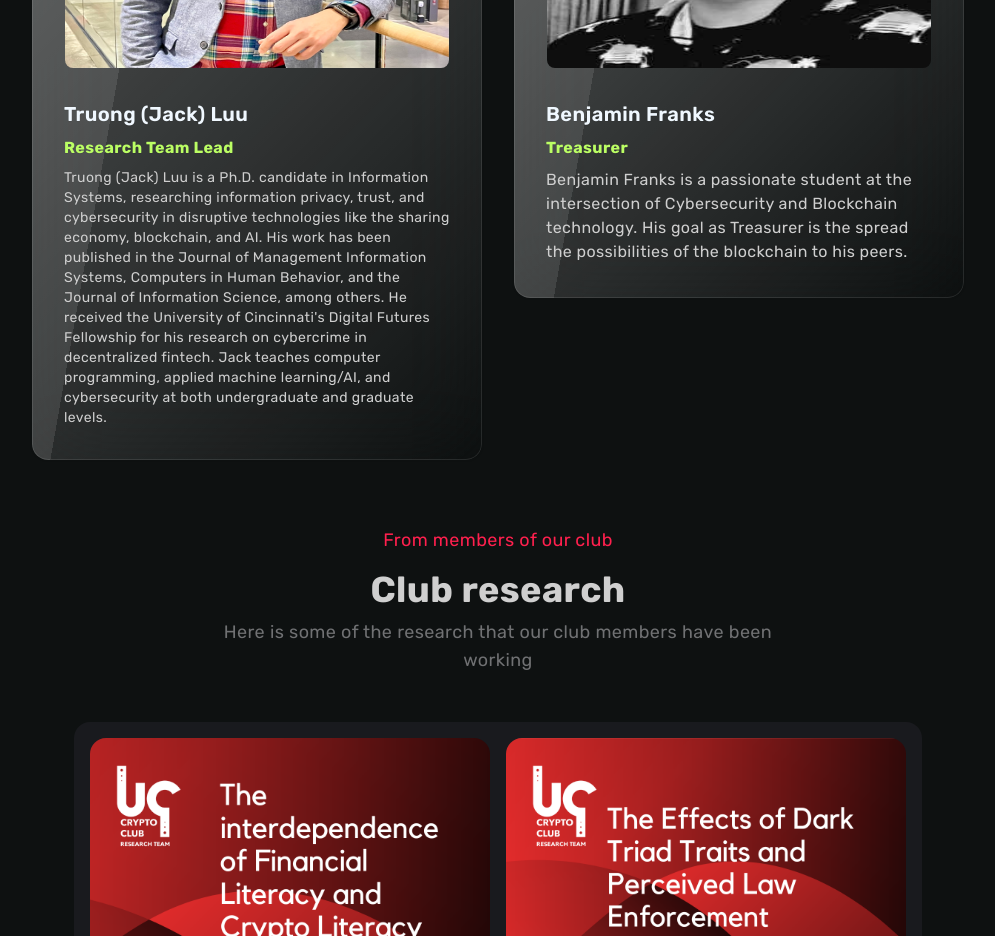
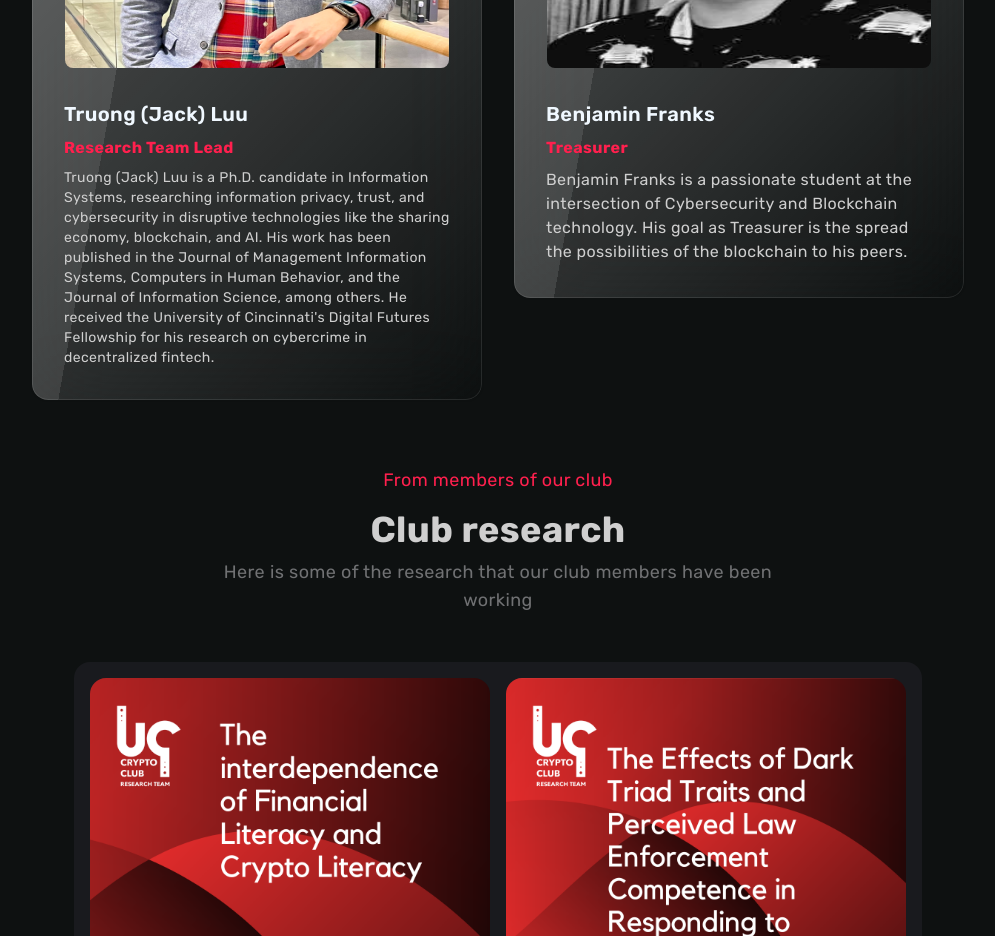
Before and after one commit to NekruzAsh/Cryptocurrency-club-website, a Next.js app: page / in a window 1280 px wide. Shown: the part 2080-3016 px from the top of the page, without its empty margins (142-1137 px from the left). Built offline with nearby package versions, Linux system fonts and the light colour scheme.

Commit message:
updated about section and fixed minor color changes.

```diff
--- a/app/components/About.jsx
+++ b/app/components/About.jsx
@@ -65,7 +65,7 @@ const About = () => {
             </figure>
             <div className="card-body">
               <h2 className="card-title">Truong (Jack) Luu</h2>
-              <h4 className="text-[#bbfe64]">Research Team Lead</h4>
+              <h4 className="text-[#FF204E]">Research Team Lead</h4>
               <p className="text-sm text-[#cfcfcf]">
                 Truong (Jack) Luu is a Ph.D. candidate in Information Systems,
                 researching information privacy, trust, and cybersecurity in
@@ -74,9 +74,7 @@ const About = () => {
                 Information Systems, Computers in Human Behavior, and the
                 Journal of Information Science, among others. He received the
                 University of Cincinnati's Digital Futures Fellowship for his
-                research on cybercrime in decentralized fintech. Jack teaches
-                computer programming, applied machine learning/AI, and
-                cybersecurity at both undergraduate and graduate levels.
+                research on cybercrime in decentralized fintech.
               </p>
             </div>
           </div>
@@ -90,7 +88,7 @@ const About = () => {
             </figure>
             <div className="card-body">
               <h2 className="card-title">Benjamin Franks</h2>
-              <h4 className="text-[#bbfe64]">Treasurer</h4>
+              <h4 className="text-[#FF204E]">Treasurer</h4>
               <p className="text-[#cfcfcf]">
                 Benjamin Franks is a passionate student at the intersection of
                 Cybersecurity and Blockchain technology. His goal as Treasurer
```
